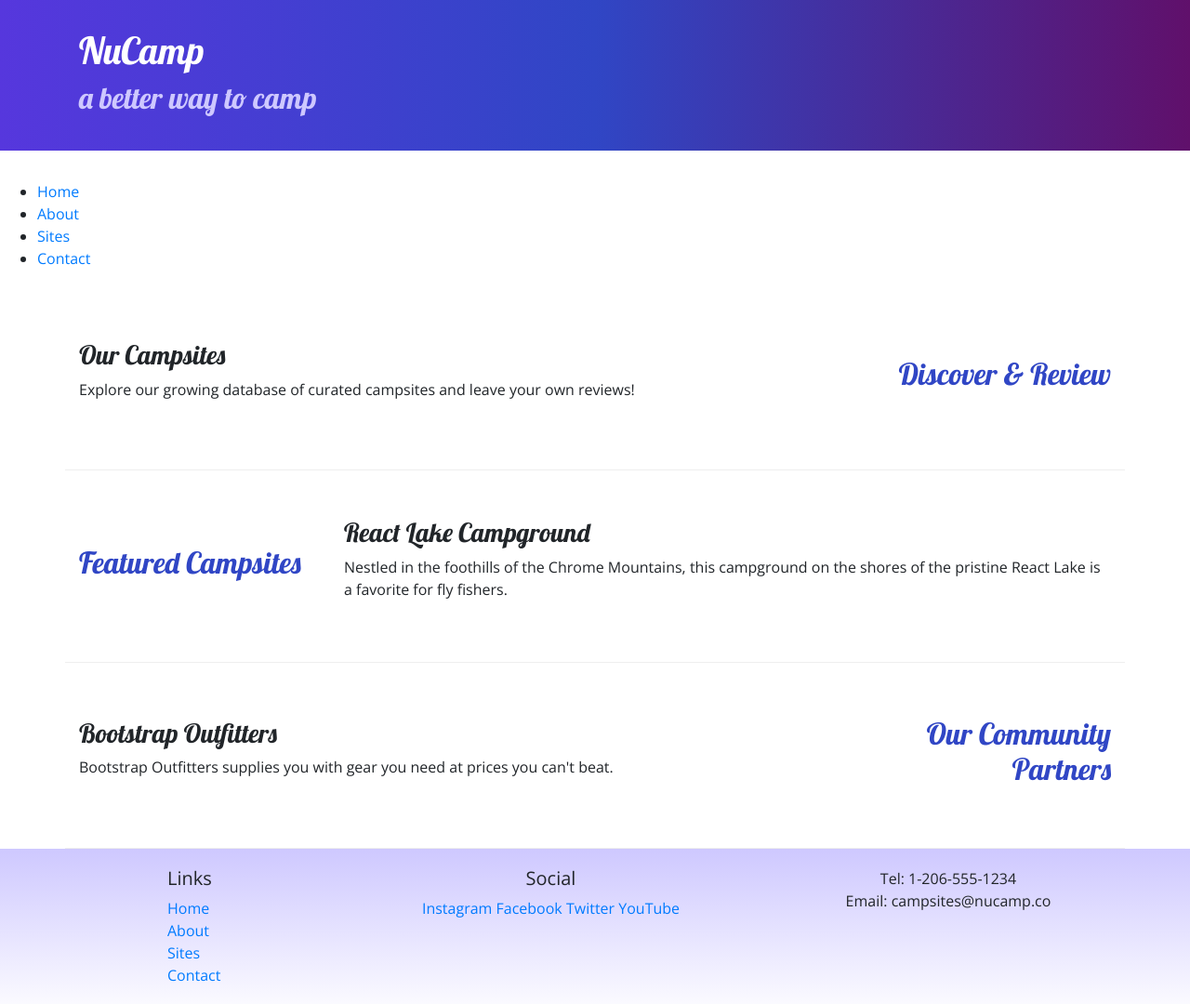
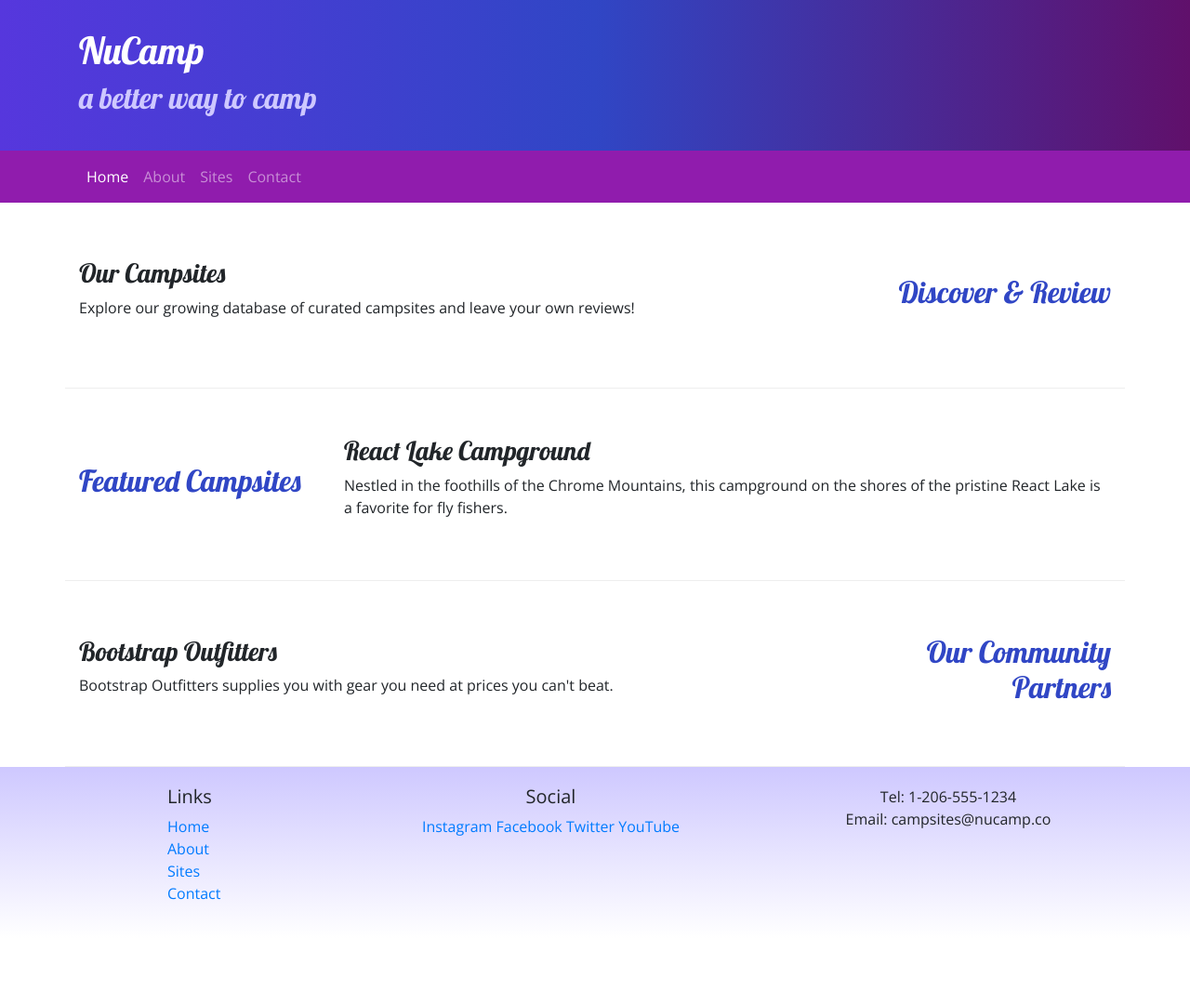
Before and after one commit to InAvision76/bootstrap-nucampsite, a website: page index.html in a window 1280 px wide. Shown: the whole page at 93% size. After the commit the page ends 1009 px from the top, so only its background shows below. Drawn offline with nearby package versions, Linux system fonts and the light colour scheme.

Commit message:
Adds Bootstrap classes to Navbar for home and about pages
* Adds custom styling for navbar
* Removes the space between the Jumbotron and the Navbar
* Adds responsive behavior to the Navbar
* Encloses the ul element in the Navbar with a new div with the collapse and navbar-collapse classes
* Adds another div with a container class around all the contents of the nav element
* Updates the Home and About links in the Navbar

```diff
--- a/css/styles.css
+++ b/css/styles.css
@@ -22,6 +22,7 @@ footer {
 }
 
 .jumbotron {
+  margin: 0;
   padding: 30px;
   background-image: linear-gradient(to right, #5637dd, #3046c5, #60106b);
   color: white;
@@ -32,3 +33,7 @@ footer {
   border-bottom: 1px ridge;
   min-height: 200px;
 }
+
+.navbar {
+  background-color: #901cad;
+}
--- a/index.html
+++ b/index.html
@@ -33,13 +33,29 @@
       </div>
     </header>
 
-    <nav>
-      <ul>
-        <li><a href="#">Home</a></li>
-        <li><a href="aboutus.html">About</a></li>
-        <li><a href="#">Sites</a></li>
-        <li><a href="#">Contact</a></li>
-      </ul>
+    <nav class="navbar navbar-expand-sm navbar-dark sticky-top">
+      <div class="container">
+        <button
+          type="button"
+          class="navbar-toggler ml-auto"
+          data-toggle="collapse"
+          data-target="#nucampNavbar"
+        >
+          <span class="navbar-toggler-icon"></span>
+        </button>
+        <div class="collapse navbar-collapse" id="nucampNavbar">
+          <ul class="navbar-nav">
+            <li class="nav-item active">
+              <a class="nav-link" href="#">Home</a>
+            </li>
+            <li class="nav-item">
+              <a class="nav-link" href="aboutus.html">About</a>
+            </li>
+            <li class="nav-item"><a class="nav-link" href="#">Sites</a></li>
+            <li class="nav-item"><a class="nav-link" href="#">Contact</a></li>
+          </ul>
+        </div>
+      </div>
     </nav>
 
     <div class="container">
```
Also changed, not shown: aboutus.html (+25 -0 lines).
